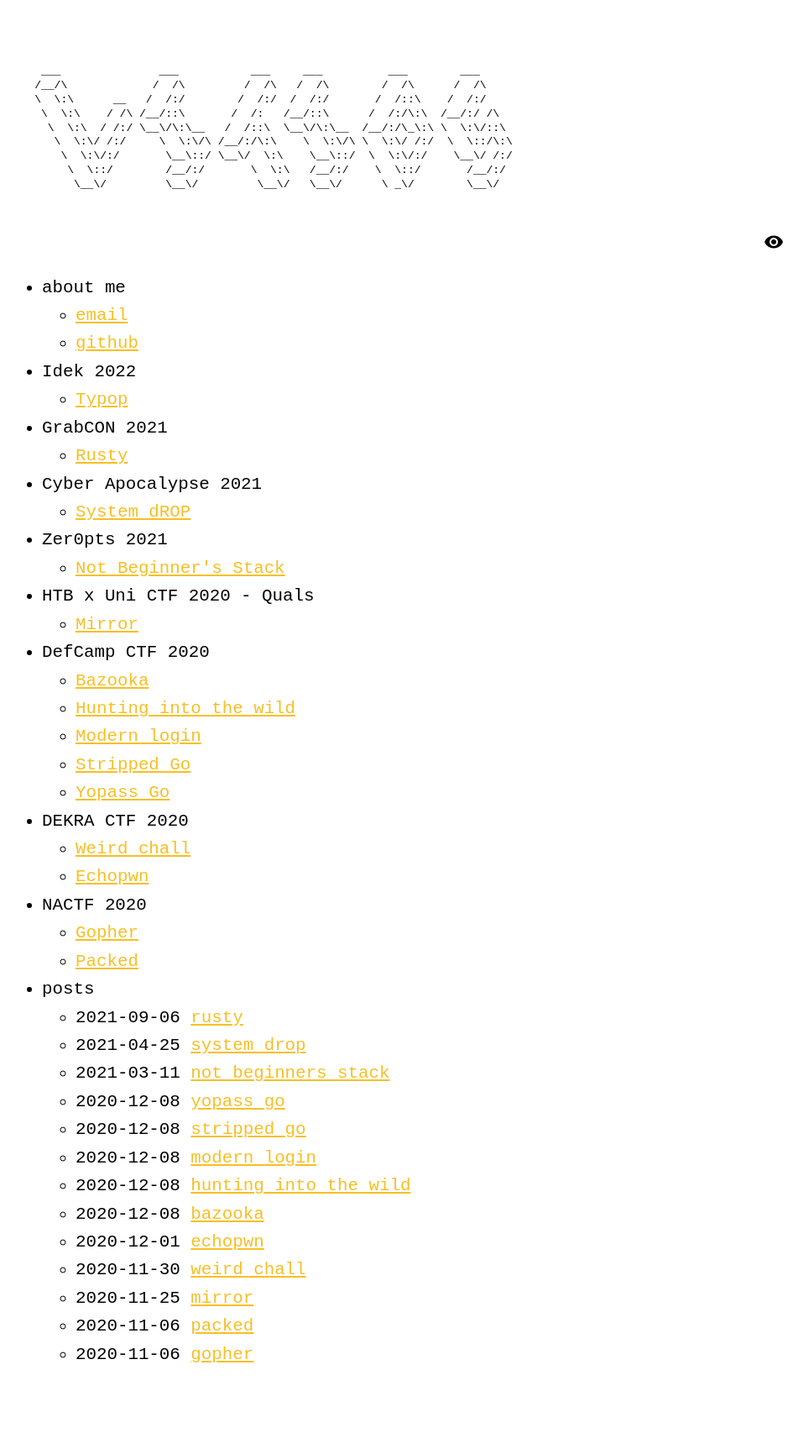
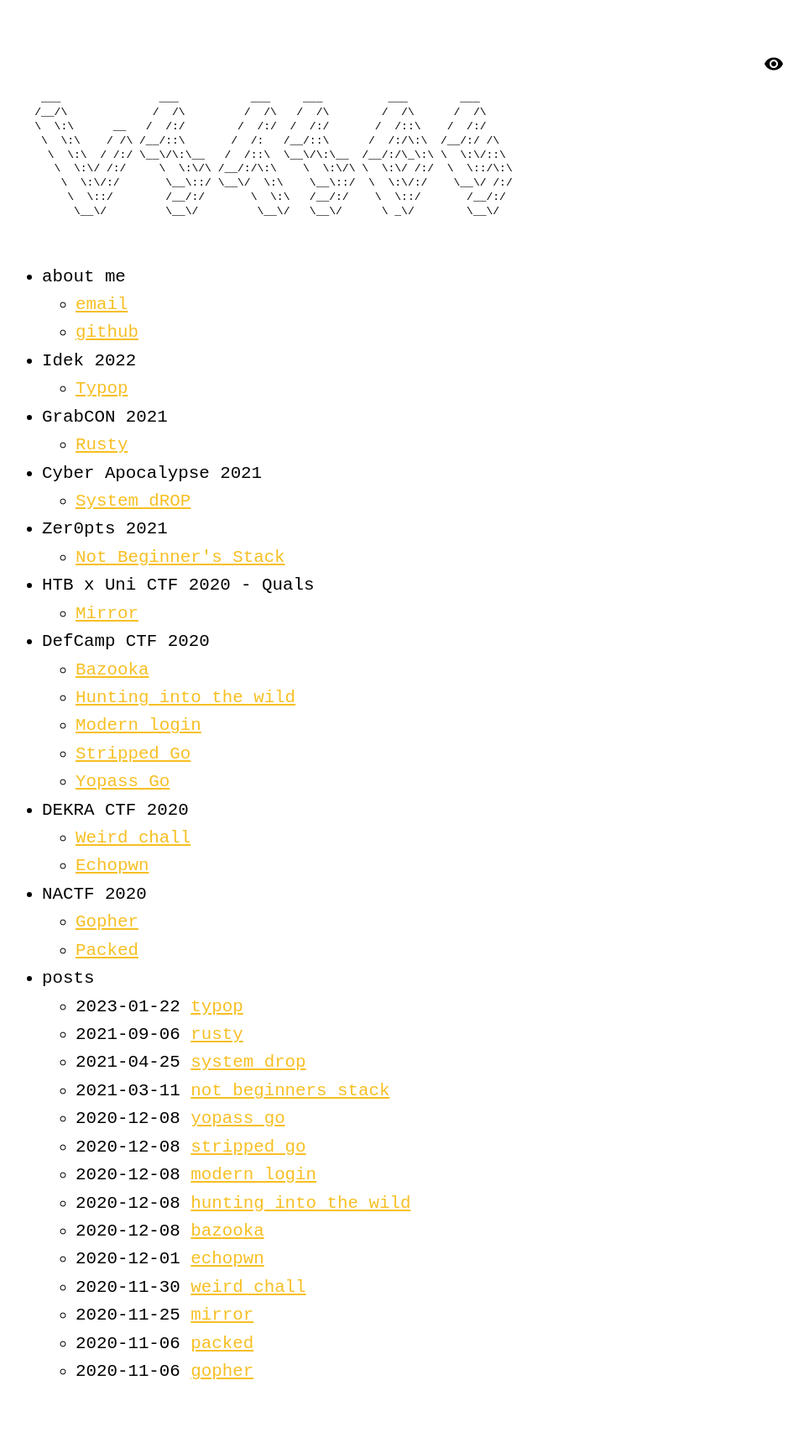
Before and after one commit to litios/litios.github.io, a Jekyll site: the page built from index.md, in a window 1280 px wide. Shown: the whole page at 84% size, without its empty margins (310-1274 px from the left). Built offline with Jekyll 4.4.1, drawn with Linux system fonts in a browser that asks for light colours; before the commit the page ends 1710 px from its top, so only the background shows below that.

Commit message:
Fix typo

```diff
--- a/_layouts/home.html
+++ b/_layouts/home.html
@@ -2,6 +2,15 @@
 layout: front
 ---
 <header>
+  <span onClick="if (document.body.style.color != 'rgb(242, 242, 242)'){
+    document.body.style.color = '#f2f2f2'; document.body.style.backgroundColor = '#202324';
+    } else {
+    document.body.style.color = 'black'; document.body.style.backgroundColor = 'white';
+    }
+    " class="material-icons" style="
+        margin-left: 900px;
+        cursor: pointer;
+    ">visibility</span>
   <pre style="font-size: medium">
      ___               ___           ___     ___          ___        ___
     /__/\             /  /\         /  /\   /  /\        /  /\      /  /\
@@ -17,15 +26,6 @@ layout: front
   {% if site.theme_config.show_description == true %}
     <p>{{ site.description }}</p>
   {% endif %}
-  <span onClick="if (document.body.style.color != 'rgb(242, 242, 242)'){
-    document.body.style.color = '#f2f2f2'; document.body.style.backgroundColor = '#202324';
-    } else {
-    document.body.style.color = 'black'; document.body.style.backgroundColor = 'white';
-    }
-    " class="material-icons" style="
-        margin-left: 900px;
-        cursor: pointer;
-    ">visibility</span>
 </header>
 
 {% include menu_item.html collection=site.data.menu.entries %}
```
Also changed, not shown: _posts/2023-01-22-typop.md (renamed from _posts/2023_01_22-typop.md).
